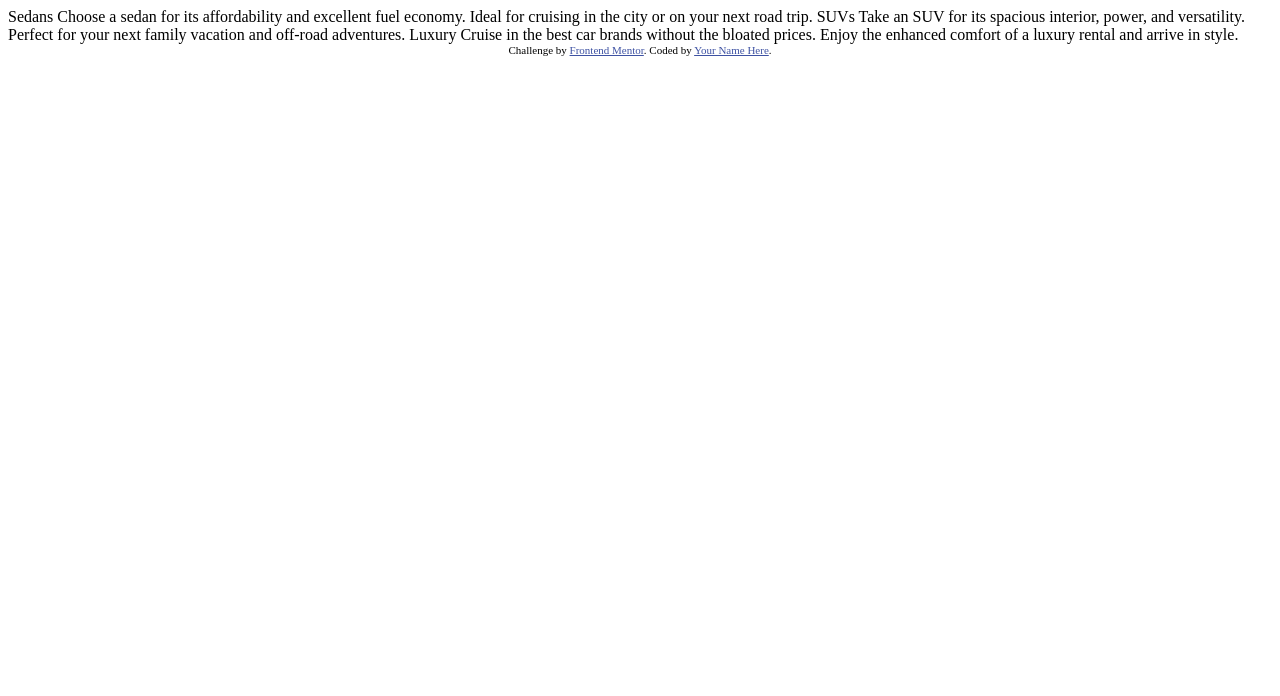
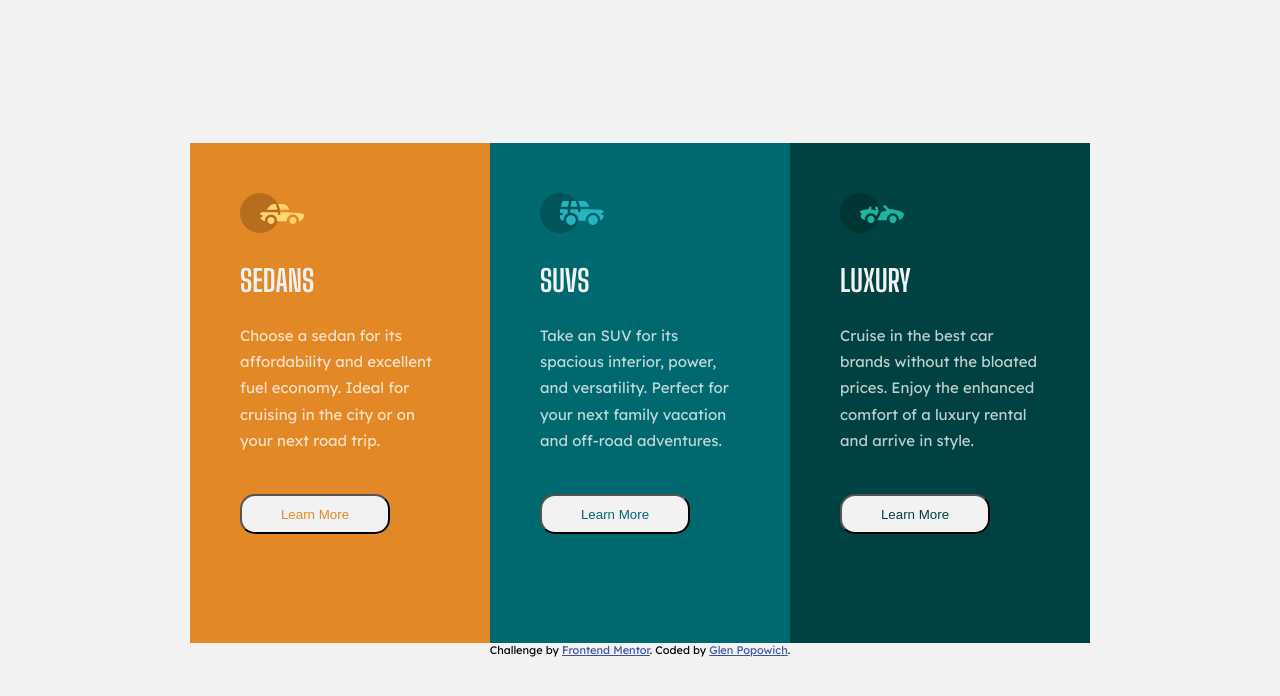
Before and after one commit to electricman07/3-column-preview-card-component, a plain HTML site: page index.html in a window 1280 px wide. Drawn offline with Linux system fonts and the light colour scheme.

Commit message:
multiple changes to HTML and CSS for the layout

```diff
--- a/index.html
+++ b/index.html
@@ -7,30 +7,65 @@
   <link rel="icon" type="image/png" sizes="32x32" href="./images/favicon-32x32.png">
 
   <title>Frontend Mentor | 3-column preview card component</title>
+  <link rel="preconnect" href="https://fonts.googleapis.com">
+  <link rel="preconnect" href="https://fonts.gstatic.com" crossorigin>
+  <link href="https://fonts.googleapis.com/css2?family=Big+Shoulders+Display:wght@700&family=Lexend+Deca&display=swap" rel="stylesheet">
 
-  <!-- Feel free to remove these styles or customise in your own stylesheet 👍 -->
-  <style>
-    .attribution { font-size: 11px; text-align: center; }
-    .attribution a { color: hsl(228, 45%, 44%); }
-  </style>
+  <link rel="stylesheet" href="styles.css">
 </head>
 <body>
+  <div class="container">
 
-  Sedans
-  Choose a sedan for its affordability and excellent fuel economy. Ideal for cruising in the city
-  or on your next road trip.
+    <div class="card-body card1">
+      <div class="img-icon"><img src="./images/icon-sedans.svg" alt="image of a sedan" class="img"></div>
+      <div class="header">
+        <h2>Sedans</h2>
+      </div>
+      <div class="body">
+        <p>Choose a sedan for its affordability and excellent fuel economy. Ideal for cruising in the city
+        or on your next road trip.</p>
+      </div>
+      <button class="btn btn1" href="#">Learn More</button>
+    </div>
 
-  SUVs
-  Take an SUV for its spacious interior, power, and versatility. Perfect for your next family vacation
-  and off-road adventures.
+    <div class="card-body card2">
+      <div class="img-icon"><img src="./images/icon-suvs.svg" alt="image of a suv" class="img"></div>
+      <div class="header">
+        <h2>SUVs</h2>
+      </div>
+      <div class="body">
+        <p>Take an SUV for its spacious interior, power, and versatility. Perfect for your next family vacation
+        and off-road adventures.</p>
+      </div>
+      <button class="btn btn2" href="#">Learn More</button>
+    </div>
 
-  Luxury
-  Cruise in the best car brands without the bloated prices. Enjoy the enhanced comfort of a luxury
-  rental and arrive in style.
+    <div class="card-body card3">
+      <div class="img-icon"><img src="./images/icon-luxury.svg" alt="image of a luxury car" class="img"></div>
+      <div class="header">
+        <h2>Luxury</h2>
+      </div>
+      <div class="body">
+        <p>Cruise in the best car brands without the bloated prices. Enjoy the enhanced comfort of a luxury
+        rental and arrive in style.</p>
+      </div>
+      <button class="btn btn3" href="#">Learn More</button>
+    </div>
+  </div>
 
+
+
+
+
+
+
+
+
+  <footer>
   <div class="attribution">
     Challenge by <a href="https://www.frontendmentor.io?ref=challenge" target="_blank">Frontend Mentor</a>.
-    Coded by <a href="#">Your Name Here</a>.
+    Coded by <a href="https://github.com/electricman07">Glen Popowich</a>.
   </div>
+  </footer>
 </body>
 </html>
--- /dev/null
+++ b/styles.css
@@ -0,0 +1,107 @@
+/*
+font-family: 'Big Shoulders Display', cursive;
+font-family: 'Lexend Deca', sans-serif; */
+
+body,
+html {
+  margin: 0;
+  padding: 0;
+  box-sizing: border-box;
+  font-family: "Lexend Deca", sans-serif;
+  font-size: 15px;
+}
+
+body {
+  display: flex;
+  flex-direction: column;
+  justify-content: center;
+  align-items: center;
+
+  background-color: hsl(0, 0%, 95%);
+}
+
+h2 {
+  font-family: "Big Shoulders Display", cursive;
+  font-weight: 700;
+  color: hsl(0, 0%, 95%);
+  margin-left: 50px;
+  text-transform: uppercase;
+  font-size: 2rem;
+}
+
+p {
+  color: hsla(0, 0%, 100%, 0.75);
+  margin-left: 50px;
+  margin-right: 50px;
+  line-height: 1.75rem;
+}
+
+.container {
+  max-width: 1440px;
+  display: flex;
+  flex-direction: column;
+}
+
+.card-body {
+  width: 300px;
+  height: 500px;
+  margin: 0px;
+}
+
+.img {
+  margin-left: 50px;
+  margin-top: 50px;
+}
+
+.card1 {
+  background-color: hsl(31, 77%, 52%);
+}
+
+.card2 {
+  background-color: hsl(184, 100%, 22%);
+}
+
+.card3 {
+  background-color: hsl(179, 100%, 13%);
+}
+
+.btn1 {
+  color: hsl(31, 77%, 52%);
+}
+
+.btn2 {
+  color: hsl(184, 100%, 22%);
+}
+
+.btn3 {
+  color: hsl(179, 100%, 13%);
+}
+
+.btn {
+  background-color: hsl(0, 0%, 95%);
+  height: 40px;
+  width: 150px;
+  border-radius: 15px;
+  margin-left: 50px;
+  margin-bottom: 50px;
+  margin-top: 25px;
+}
+
+.attribution {
+  font-size: 11px;
+  text-align: center;
+}
+.attribution a {
+  color: hsl(228, 45%, 44%);
+}
+
+@media screen and (min-width: 600px) {
+  body {
+    height: 100vh;
+  }
+  .container {
+    flex-direction: row;
+    flex-wrap: wrap;
+    height: 500px;
+  }
+}
```
